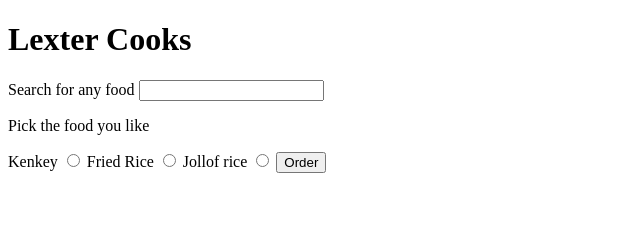
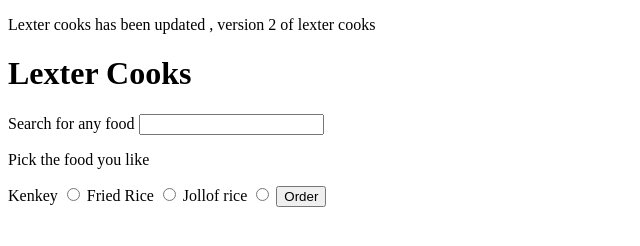
Before and after one commit to Lexter404/LexterCooks, a plain HTML site: page index.html in a window 1280 px wide. Shown: the whole page, without its empty margins (0-640 px from the left). Drawn offline with Linux system fonts and the light colour scheme.

Commit message:
Alert to show update

```diff
--- a/index.html
+++ b/index.html
@@ -6,6 +6,7 @@
     <title>Lexter Cooks</title>
 </head>
 <body>
+    <p>Lexter cooks has been updated , version 2 of lexter cooks</p>
     <h1>Lexter Cooks</h1>
     <label>Search for any food</label>
     <input type="text"/>
```
